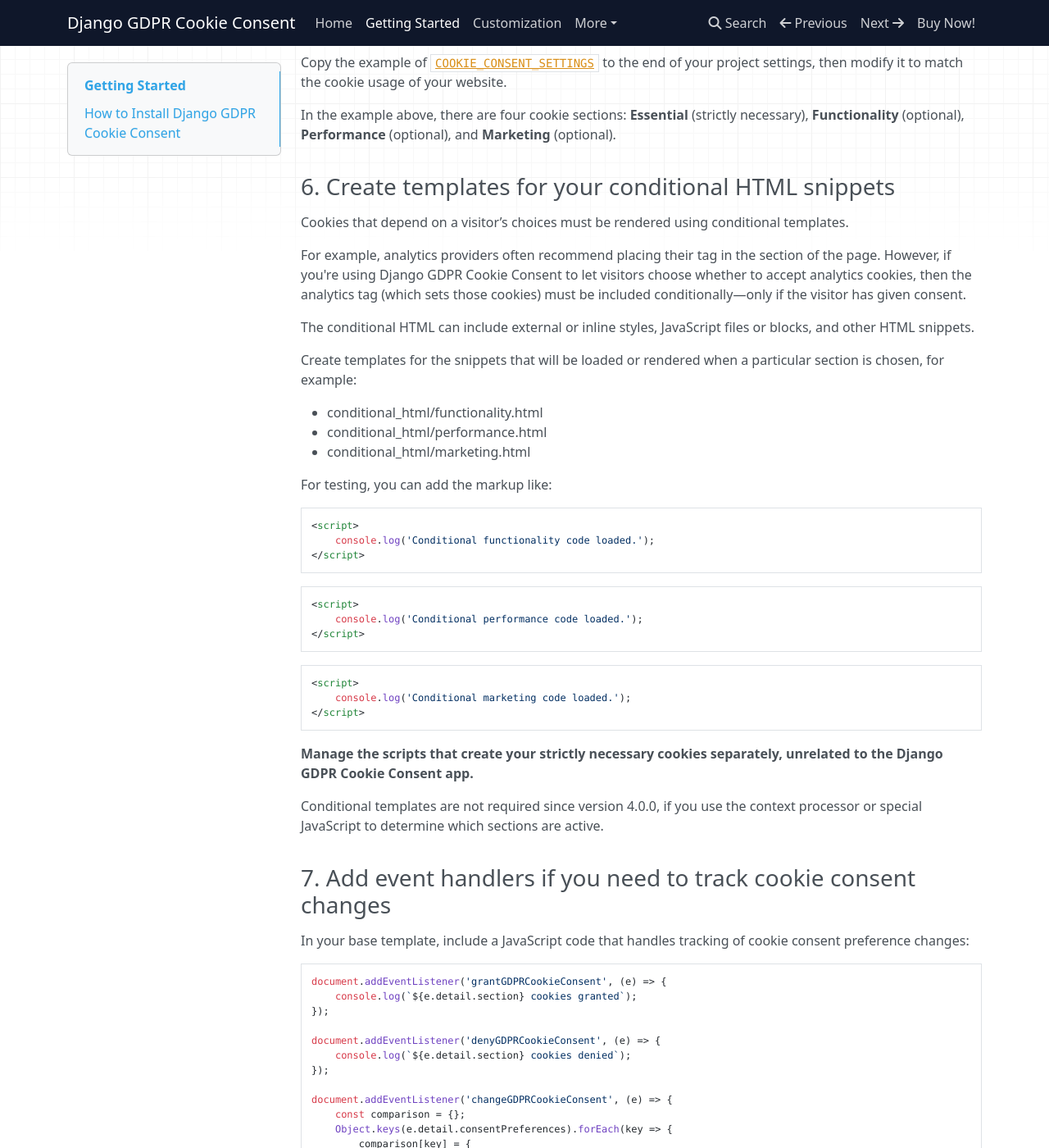
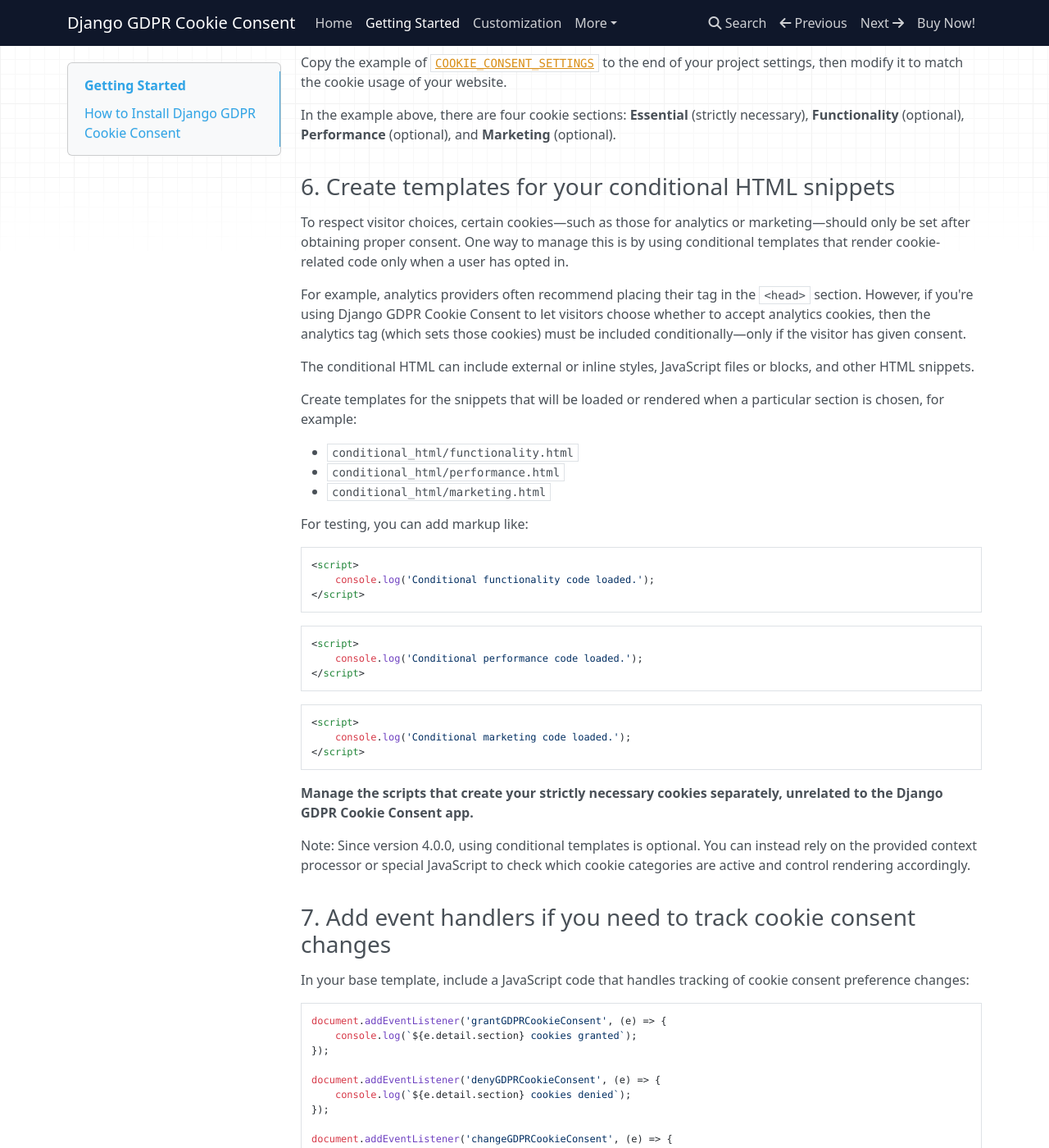
Before and after one commit to websightful/django-gdpr-cookie-consent-docs, an MkDocs documentation site: the page built from src/getting-started.md, in a window 1280 px wide and 1400 px high, scrolled down 1659 px. Shown: the whole window at 82% size. Built offline with MkDocs 1.6.1, drawn with Linux system fonts in a browser that asks for light colours; nearby versions of some CDN libraries.

Commit message:
📝 Better wording about the optionality of conditional templates.

````diff
--- a/docs/index.html
+++ b/docs/index.html
@@ -328,5 +328,5 @@
 
 <!--
 MkDocs version : 1.6.1
-Build Date UTC : 2025-06-22 22:41:46.814591+00:00
+Build Date UTC : 2025-06-22 22:46:42.333620+00:00
 -->
--- a/src/getting-started.md
+++ b/src/getting-started.md
@@ -84,19 +84,19 @@
 
 ### 6. Create templates for your conditional HTML snippets
 
-Cookies that depend on a visitor’s choices must be rendered using conditional templates.
+To respect visitor choices, certain cookies—such as those for analytics or marketing—should only be set after obtaining proper consent. One way to manage this is by using conditional templates that render cookie-related code only when a user has opted in.
 
-For example, analytics providers often recommend placing their tag in the <head> section of the page. However, if you're using Django GDPR Cookie Consent to let visitors choose whether to accept analytics cookies, then the analytics tag (which sets those cookies) must be included conditionally—only if the visitor has given consent.
+For example, analytics providers often recommend placing their tag in the `<head>` section. However, if you're using Django GDPR Cookie Consent to let visitors choose whether to accept analytics cookies, then the analytics tag (which sets those cookies) must be included conditionally—only if the visitor has given consent.
 
 The conditional HTML can include external or inline styles, JavaScript files or blocks, and other HTML snippets.
 
 Create templates for the snippets that will be loaded or rendered when a particular section is chosen, for example:
 
-- conditional_html/functionality.html
-- conditional_html/performance.html
-- conditional_html/marketing.html
+* `conditional_html/functionality.html`
+* `conditional_html/performance.html`
+* `conditional_html/marketing.html`
 
-For testing, you can add the markup like:
+For testing, you can add markup like:
 
 ```html
 <script>
@@ -116,9 +116,9 @@
 </script>
 ```
 
-__Manage the scripts that create your strictly necessary cookies separately, unrelated to the Django GDPR Cookie Consent app.__
+**Manage the scripts that create your strictly necessary cookies separately, unrelated to the Django GDPR Cookie Consent app.**
 
-Conditional templates are not required since version 4.0.0, if you use the context processor or special JavaScript to determine which sections are active.
+Note: Since version 4.0.0, using conditional templates is optional. You can instead rely on the provided context processor or special JavaScript to check which cookie categories are active and control rendering accordingly.
 
 ### 7. Add event handlers if you need to track cookie consent changes
 
````
Also changed, not shown: docs/getting-started/index.html (+7 -7 lines), docs/search/search_index.json.
